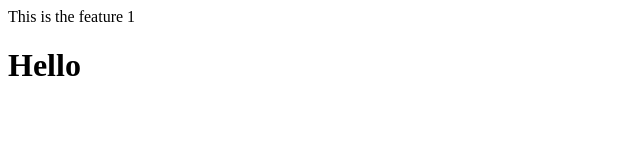
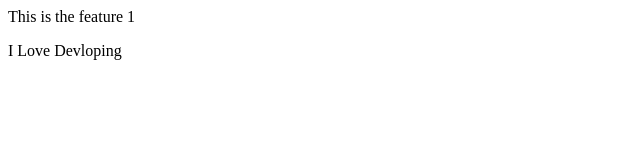
Before and after one commit to samirgouda64/LocalRepo, a plain HTML site: page index.html in a window 1280 px wide. Shown: the whole page, without its empty margins (0-640 px from the left). Drawn offline with Linux system fonts and the light colour scheme.

Commit message:
Add para

```diff
--- a/index.html
+++ b/index.html
@@ -1,2 +1,2 @@
 <p>This is the feature 1</p>
-<h1>Hello</h1>
+<p>I Love Devloping</p>
```
